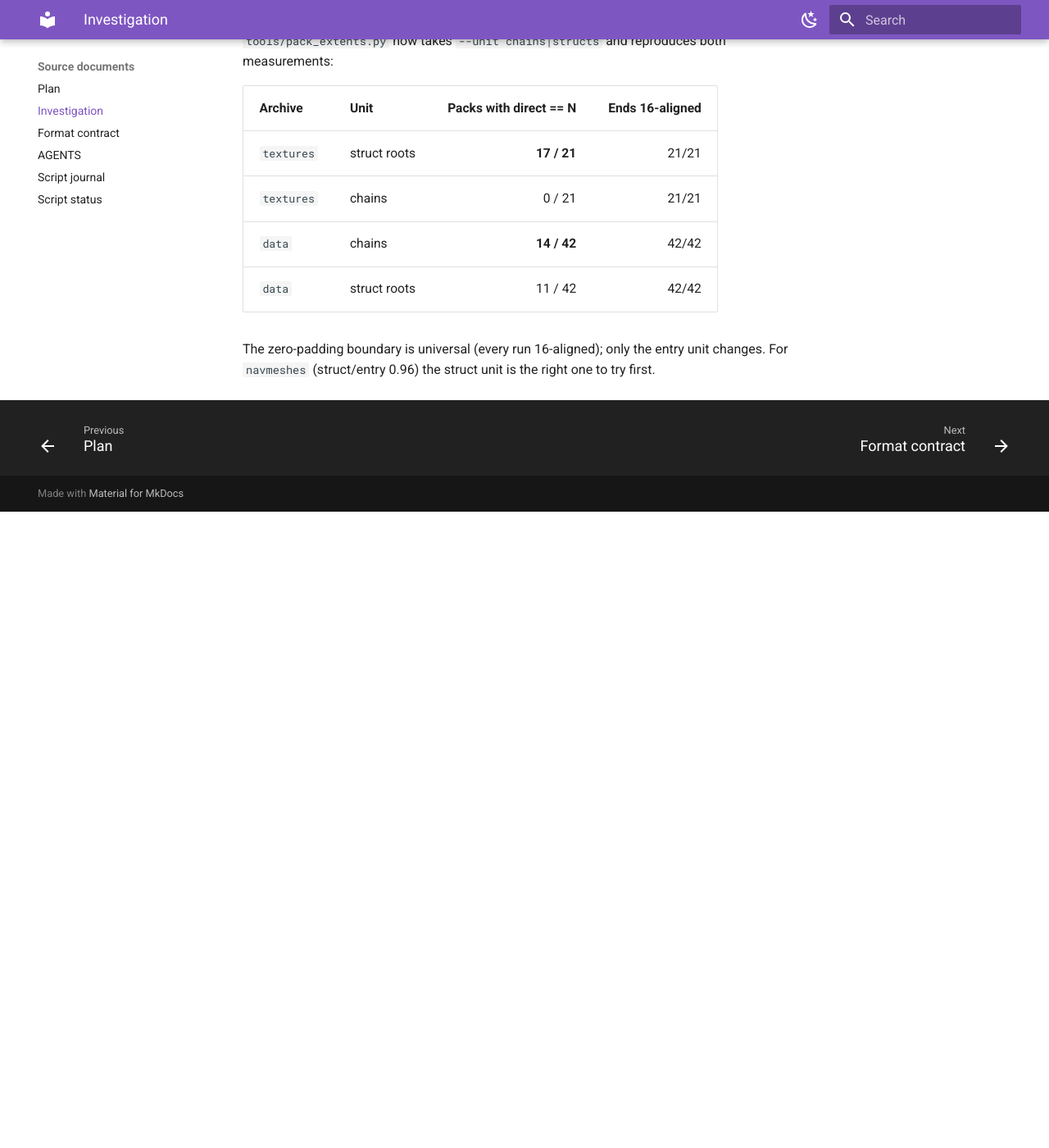
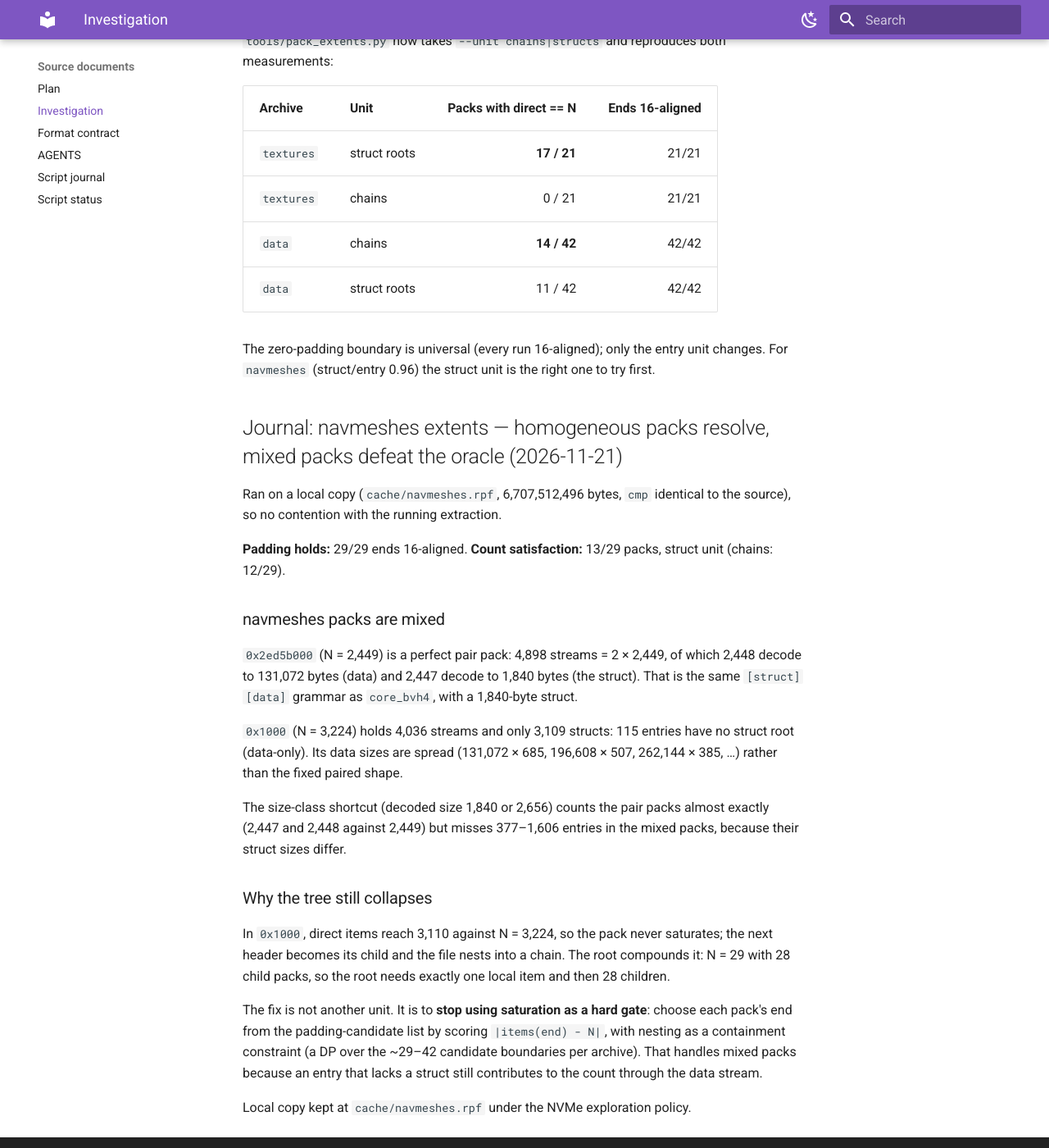
Before and after one commit to lynxnathan/rage-tools-vi, an MkDocs documentation site: the page built from docs/reference/source-investigation.md, in a window 1280 px wide and 1400 px high, scrolled down 122020 px. Shown: the whole window at 82% size. Built offline with MkDocs 1.6.1 and Material for MkDocs 9.7.7, drawn with Linux system fonts in a browser that asks for light colours; before the commit the page ends 122644 px from its top, so only the background shows below that.

Commit message:
navmeshes: padding holds 29/29; mixed packs need scored end selection, not saturation

```diff
--- a/investigation.md
+++ b/investigation.md
@@ -4253,3 +4253,41 @@ measurements:
 The zero-padding boundary is universal (every run 16-aligned); only the entry
 unit changes. For `navmeshes` (struct/entry 0.96) the struct unit is the right
 one to try first.
+
+## Journal: navmeshes extents — homogeneous packs resolve, mixed packs defeat the oracle (2026-11-21)
+
+Ran on a local copy (`cache/navmeshes.rpf`, 6,707,512,496 bytes, `cmp` identical
+to the source), so no contention with the running extraction.
+
+**Padding holds:** 29/29 ends 16-aligned.
+**Count satisfaction:** 13/29 packs, struct unit (chains: 12/29).
+
+### navmeshes packs are mixed
+
+`0x2ed5b000` (N = 2,449) is a perfect pair pack: 4,898 streams = 2 × 2,449,
+of which 2,448 decode to 131,072 bytes (data) and 2,447 decode to 1,840 bytes
+(the struct). That is the same `[struct][data]` grammar as `core_bvh4`, with a
+1,840-byte struct.
+
+`0x1000` (N = 3,224) holds 4,036 streams and only 3,109 structs: 115 entries have
+no struct root (data-only). Its data sizes are spread (131,072 × 685,
+196,608 × 507, 262,144 × 385, …) rather than the fixed paired shape.
+
+The size-class shortcut (decoded size 1,840 or 2,656) counts the pair packs
+almost exactly (2,447 and 2,448 against 2,449) but misses 377–1,606 entries in
+the mixed packs, because their struct sizes differ.
+
+### Why the tree still collapses
+
+In `0x1000`, direct items reach 3,110 against N = 3,224, so the pack never
+saturates; the next header becomes its child and the file nests into a chain.
+The root compounds it: N = 29 with 28 child packs, so the root needs exactly one
+local item and then 28 children.
+
+The fix is not another unit. It is to **stop using saturation as a hard gate**:
+choose each pack's end from the padding-candidate list by scoring
+`|items(end) - N|`, with nesting as a containment constraint (a DP over the
+~29–42 candidate boundaries per archive). That handles mixed packs because an
+entry that lacks a struct still contributes to the count through the data stream.
+
+Local copy kept at `cache/navmeshes.rpf` under the NVMe exploration policy.
```
Also changed, not shown: plan.md (+5 -3 lines).
